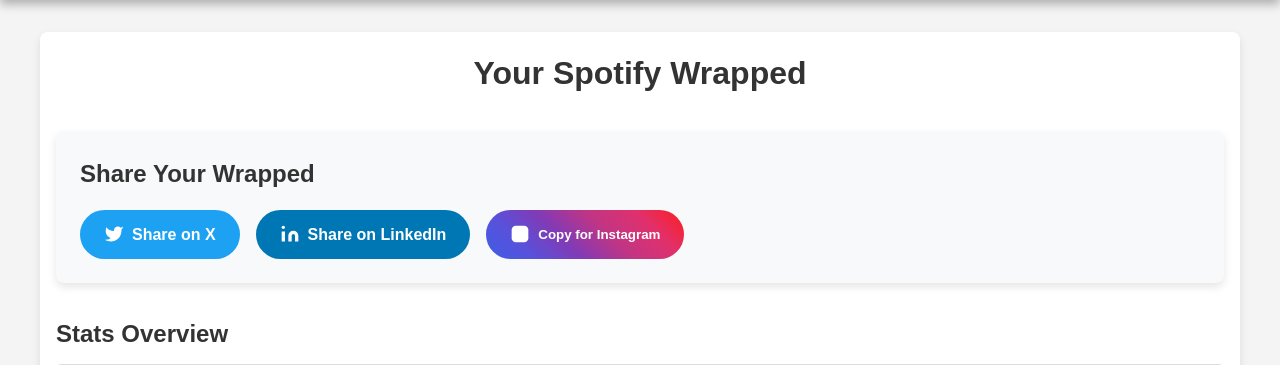
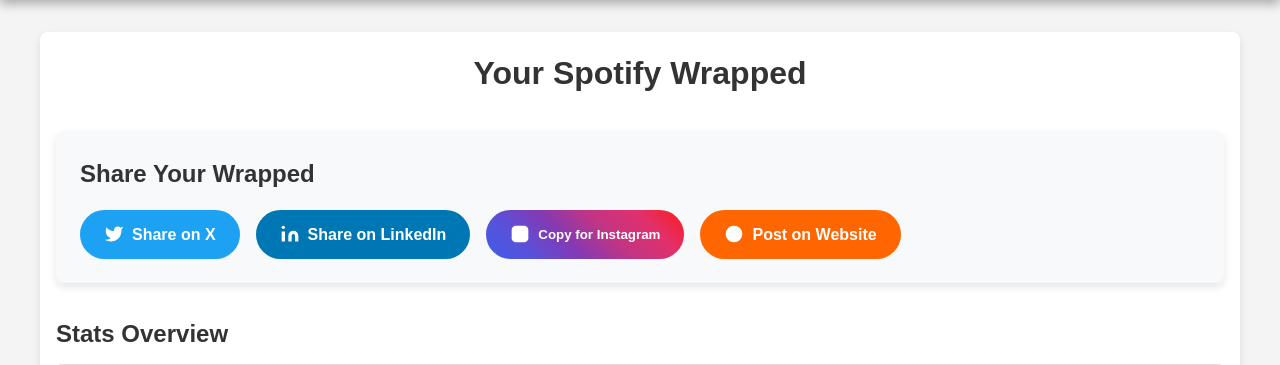
Before and after one commit to AdithyaRajesh1/SpotifyWrapper, a Django app: template Api/templates/wrapped.html in a window 1280 px wide. Shown: the part 80-445 px from the top of the page. Run offline with Django 5.2, Linux system fonts and the light colour scheme; the template is opened without the code that fills it: values that come from a table or form of the project are taken from there, others are empty; data comes from the database, SQL or seed files in the repository; both versions use the stored data as it was after the commit.

Commit message:
fixed placement of post on website button

```diff
--- a/Api/templates/wrapped.html
+++ b/Api/templates/wrapped.html
@@ -79,15 +79,6 @@
                 <p><strong>Account Type:</strong> {{ wrapped_data.userProfile.product|title }}</p>
             </div>
         <br/>
-
-            <a href="{% url 'post_wrap_to_website' wrap.id %}" class="share-button" style="background-color: #ff6600;" title="Post on Website">
-                        <svg class="share-icon" viewBox="0 0 24 24">
-                            <path d="M12 2a10 10 0 1 0 10 10A10 10 0 0 0 12 2z"></path>
-                            <line x1="12" y1="6" x2="12" y2="18"></line>
-                            <line x1="6" y1="12" x2="18" y2="12"></line>
-                        </svg>
-                        Post on Website
-                    </a>
     </section>
 
     {% endif %}
@@ -129,6 +120,14 @@
                 </svg>
                 Copy for Instagram
             </button>
+            <a href="{% url 'post_wrap_to_website' wrap.id %}" class="share-button" style="background-color: #ff6600;" title="Post on Website">
+            <svg class="share-icon" viewBox="0 0 24 24">
+                <path d="M12 2a10 10 0 1 0 10 10A10 10 0 0 0 12 2z"></path>
+                <line x1="12" y1="6" x2="12" y2="18"></line>
+                <line x1="6" y1="12" x2="18" y2="12"></line>
+            </svg>
+            Post on Website
+            </a>
         </div>
     </section>
 
```
Also changed, not shown: db.sqlite3.
